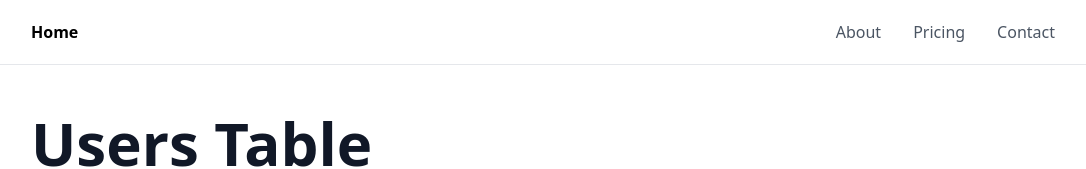
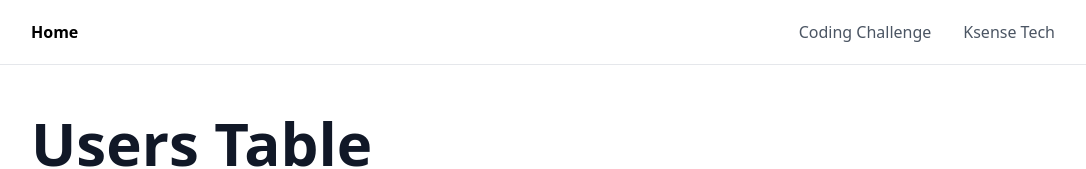
Before and after one commit to MIKEGUIJARRO/Coding-Challenge, a React (Create React App) app: page / in a window 1280 px wide. Shown: the top 169 px of the page, without its empty margins (97-1183 px from the left). Built offline with nearby package versions, Linux system fonts and the light colour scheme; no server answers.

Commit message:
Branding implemented 🔥

```diff
--- a/src/components/Navbar.js
+++ b/src/components/Navbar.js
@@ -15,9 +15,8 @@ const Navbar = () => {
                         </div>
                     </div>
                     <ul className='flex flex-row space-x-8'>
-                        <li>About</li>
-                        <li>Pricing</li>
-                        <li>Contact</li>
+                        <li>Coding Challenge</li>
+                        <li>Ksense Tech</li>
                     </ul>
 
                 </div>
```
